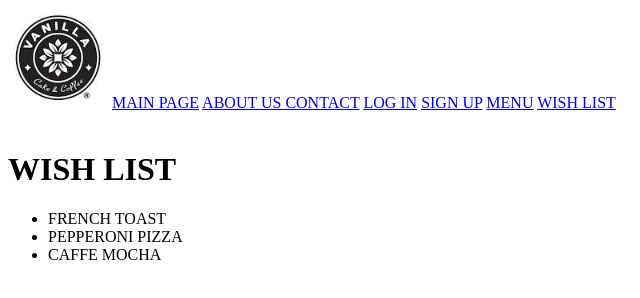
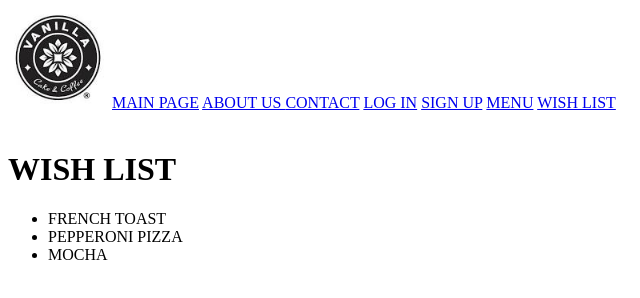
Before and after one commit to MunawwarQamar/Front, a plain HTML site: page Html tasks/Task2/wishlist.html in a window 1280 px wide. Shown: the full height of the page, 0-640 px from the left. Drawn offline with Linux system fonts and the light colour scheme.

Commit message:
Task1 updated

```diff
--- a/Html tasks/Task2/wishlist.html
+++ b/Html tasks/Task2/wishlist.html
@@ -18,7 +18,7 @@
     <ul>
         <li>FRENCH TOAST</li>
         <li> PEPPERONI PIZZA</li>
-        <li>CAFFE MOCHA</li>
+        <li>MOCHA</li>
     </ul>
 
 </body>
```
